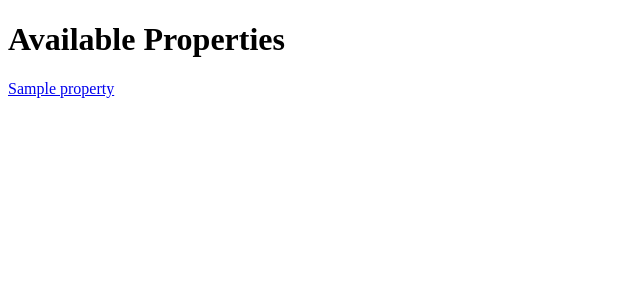
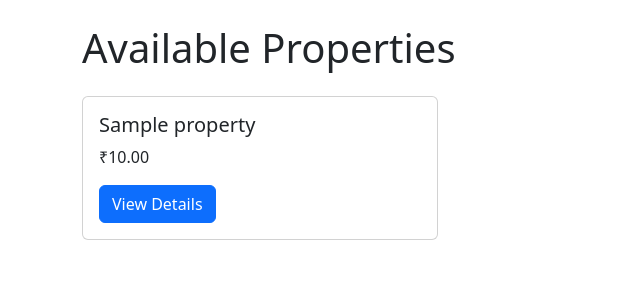
Before and after one commit to Keerthi-3009/real-estate-project, a Django app: page / in a window 1280 px wide. Shown: the top 300 px of the page, without its empty margins (0-640 px from the left). Run offline with Django 5.2, Linux system fonts and the light colour scheme; tables that the repository leaves empty hold one stand-in row (values such as "Sample post").

Commit message:
Add Bootstrap styling to listing and detail pages

```diff
--- a/listings/templates/listings/property_list.html
+++ b/listings/templates/listings/property_list.html
@@ -1,12 +1,27 @@
 <!DOCTYPE html>
 <html>
-<head><title>Property Listings</title></head>
+<head>
+    <title>Property Listings</title>
+    <link href="https://cdn.jsdelivr.net/npm/bootstrap@5.3.3/dist/css/bootstrap.min.css" rel="stylesheet">
+</head>
 <body>
-    <h1>Available Properties</h1>
-    {% for property in properties %}
-        <p><a href="{% url 'property_detail' property.pk %}">{{ property.title }}</a></p>
-    {% empty %}
+<div class="container mt-4">
+    <h1 class="mb-4">Available Properties</h1>
+    <div class="row">
+        {% for property in properties %}
+        <div class="col-md-4 mb-4">
+            <div class="card h-100">
+                <div class="card-body">
+                    <h5 class="card-title">{{ property.title }}</h5>
+                    <p class="card-text">₹{{ property.price }}</p>
+                    <a href="{% url 'property_detail' property.pk %}" class="btn btn-primary">View Details</a>
+                </div>
+            </div>
+        </div>
+        {% empty %}
         <p>No properties yet.</p>
-    {% endfor %}
+        {% endfor %}
+    </div>
+</div>
 </body>
 </html>
```
Also changed, not shown: listings/templates/listings/property_detail.html (+15 -0 lines).
